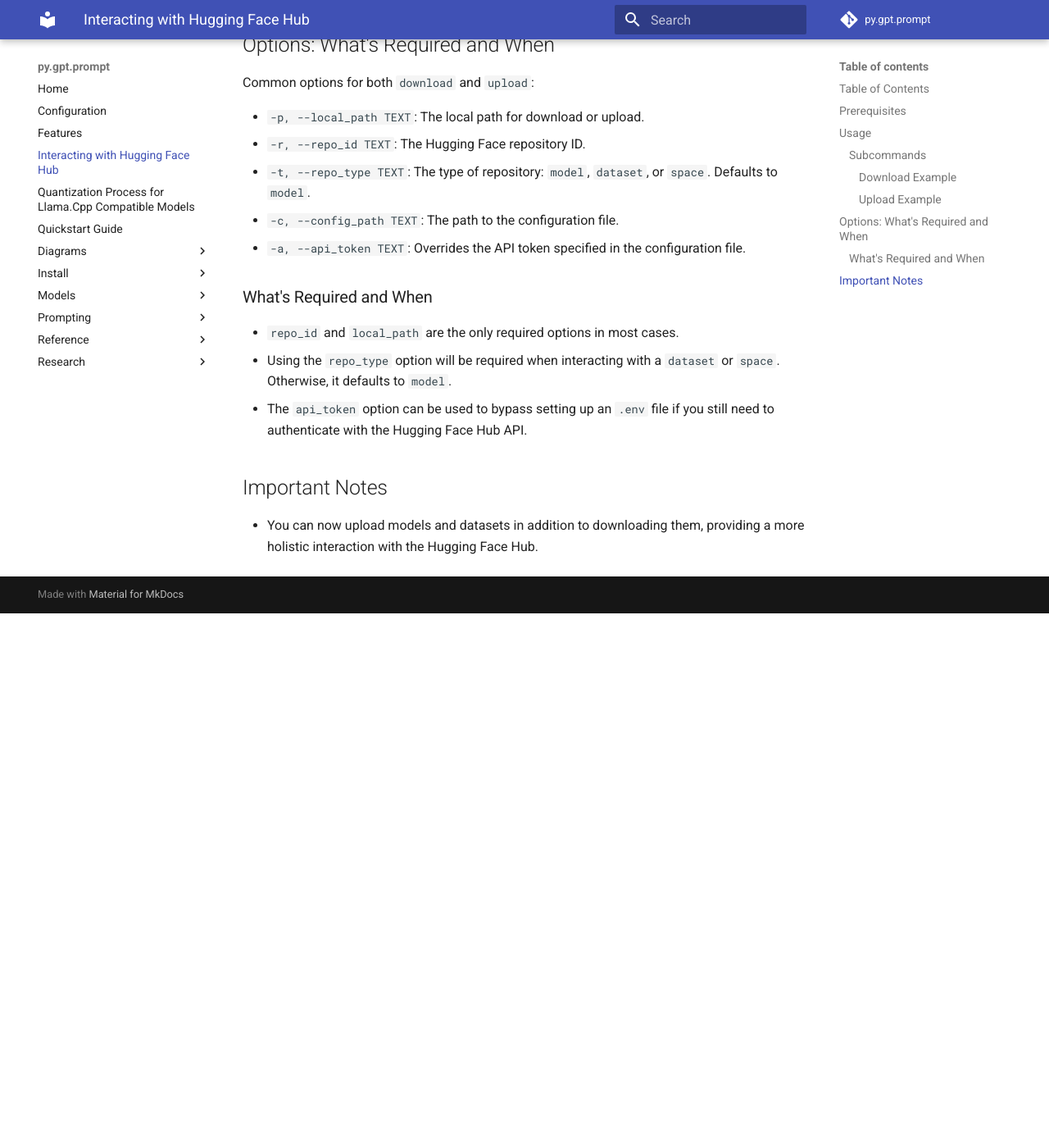
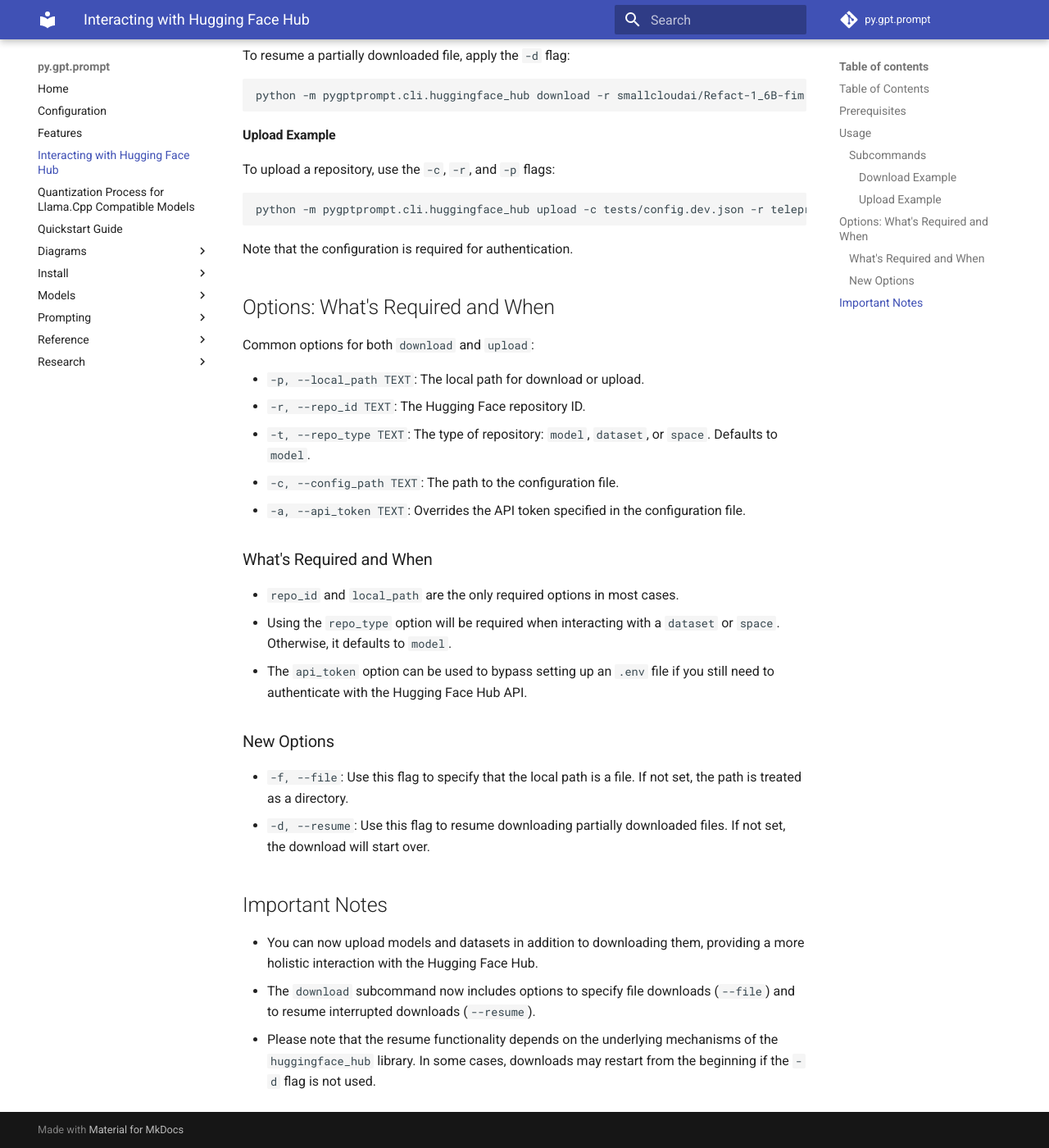
Before and after one commit to teleprint-me/py.gpt.prompt, an MkDocs documentation site: the page built from docs/huggingface_hub.md, in a window 1280 px wide and 1400 px high, scrolled down 1535 px. Shown: the whole window at 82% size. Built offline with MkDocs 1.6.1 and Material for MkDocs 9.7.7, drawn with Linux system fonts in a browser that asks for light colours; comment, search, counter and statistics services are not loaded; before the commit the page ends 2283 px from its top, so only the background shows below that; some of the changed text lies outside the part shown.

Commit message:
docs: Update 'huggingface_hub' documentation with new options and examples
- Added documentation for new options '-f' and '-d' in the 'download' command.
- Provided examples for downloading repositories, specifying file downloads, and resuming interrupted downloads.
- Updated information on Hugging Face API tokens for both reading and writing.
- Highlighted the importance of the 'resume' functionality and its dependency on the 'huggingface_hub' library mechanisms.

These updates improve the clarity and usability of the 'huggingface_hub' documentation.

````diff
--- a/docs/huggingface_hub.md
+++ b/docs/huggingface_hub.md
@@ -15,21 +15,15 @@
 
 ## Prerequisites
 
-The prerequisites remain largely unchanged:
-
-1. **PyGPTPrompt Installation**: Follow the installation instructions in the
-   [PyGPTPrompt documentation](install/user.md).
+1. **PyGPTPrompt Installation**: Follow the installation instructions in the [PyGPTPrompt documentation](install/user.md).
 
 2. **Hugging Face Tokens for Reading and Writing**:
 
-   - **Reading (Conditional)**: The `HUGGINGFACE_READ_API` key is optional for
-     most public models, datasets, or spaces but offers rate-limiting benefits.
-     It becomes mandatory if you're accessing gated content. Store the token in
-     a `.env` file sourced from `config.json` if required.
+   - **Reading (Conditional)**: The `HUGGINGFACE_READ_API` key is optional for most public models, datasets, or spaces but offers rate-limiting benefits. It becomes mandatory if you're accessing gated content. Store the token in a `.env` file sourced from `config.json` if required.
 
-   - **Writing (Required)**: To upload models, datasets, or spaces, you will
-     need to use the `HUGGINGFACE_WRITE_API` key for authentication. This is
-     always required for write operations.
+   - **Writing (Required)**: To upload models, datasets, or spaces, you will need to use the `HUGGINGFACE_WRITE_API` key for authentication. This is always required for write operations.
+
+   Obtain your Hugging Face API tokens [here](https://huggingface.co/settings/tokens) (registration required).
 
 Place your Hugging Face API tokens in a `.env` file:
 
@@ -54,15 +48,33 @@
 
 #### Download Example
 
+To download a repository, use the `-r` and `-p` flags:
+
 ```sh
 python -m pygptprompt.cli.huggingface_hub download -r smallcloudai/Refact-1_6B-fim -p models/smallcloudai/Refact-1_6B-fim
 ```
 
+To specify a file download instead of a directory, use the `-f` flag:
+
+```sh
+python -m pygptprompt.cli.huggingface_hub download -r smallcloudai/Refact-1_6B-fim -p models/smallcloudai/Refact-1_6B-fim/model.safetensors -f
+```
+
+To resume a partially downloaded file, apply the `-d` flag:
+
+```sh
+python -m pygptprompt.cli.huggingface_hub download -r smallcloudai/Refact-1_6B-fim -p models/smallcloudai/Refact-1_6B-fim/model.safetensors -f -d
+```
+
 #### Upload Example
+
+To upload a repository, use the `-c`, `-r`, and `-p` flags:
 
 ```sh
 python -m pygptprompt.cli.huggingface_hub upload -c tests/config.dev.json -r teleprint-me/refact-1.6B-fim-gguf -p models/smallcloudai/Refact-1_6B-fim/refact-1.6B-fim-q8_0.gguf
 ```
+
+Note that the configuration is required for authentication.
 
 ## Options: What's Required and When
 
@@ -84,7 +96,14 @@
 - The `api_token` option can be used to bypass setting up an `.env` file if you
   still need to authenticate with the Hugging Face Hub API.
 
+### New Options
+
+- `-f, --file`: Use this flag to specify that the local path is a file. If not set, the path is treated as a directory.
+- `-d, --resume`: Use this flag to resume downloading partially downloaded files. If not set, the download will start over.
+
 ## Important Notes
 
 - You can now upload models and datasets in addition to downloading them,
   providing a more holistic interaction with the Hugging Face Hub.
+- The `download` subcommand now includes options to specify file downloads (`--file`) and to resume interrupted downloads (`--resume`).
+- Please note that the resume functionality depends on the underlying mechanisms of the `huggingface_hub` library. In some cases, downloads may restart from the beginning if the `-d` flag is not used.
````
